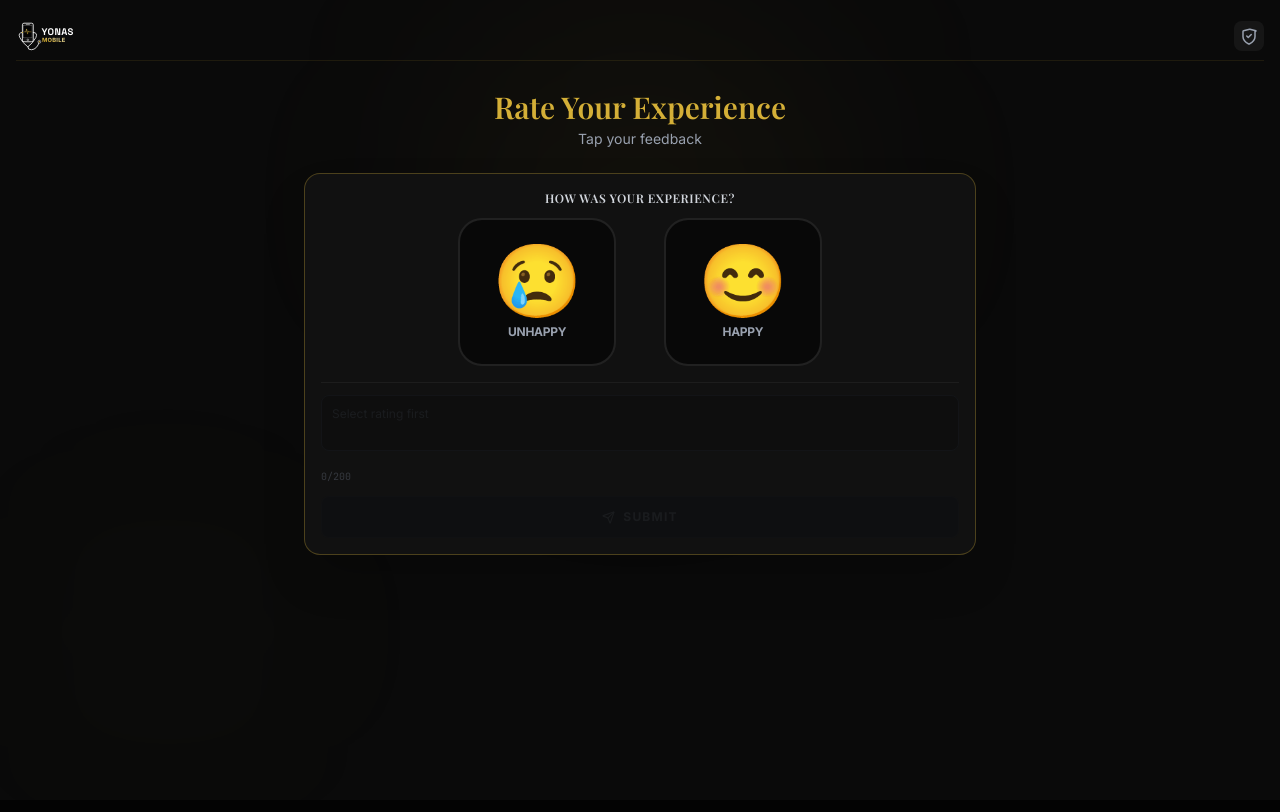
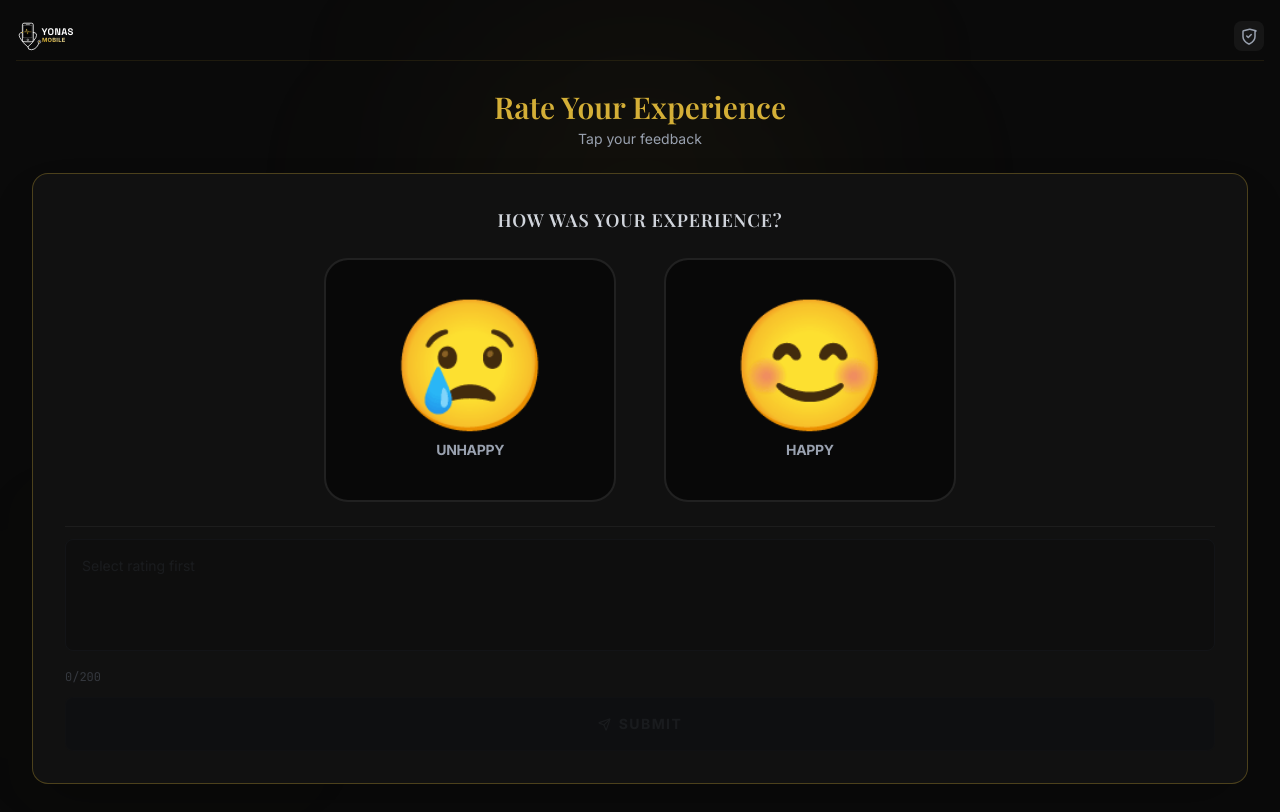
Before and after one commit to smstechnologieset/YonasCustomerFeedback, a React (Vite) app: page / in a window 1280 px wide. Built offline with nearby package versions, Linux system fonts and the light colour scheme; a web font is replaced by a local one.

Commit message:
new screen size

```diff
--- a/src/components/RatingScreen.tsx
+++ b/src/components/RatingScreen.tsx
@@ -84,17 +84,17 @@ export default function RatingScreen({ onSubmit, isSubmitting, onOpenAdmin }: Ra
         <form onSubmit={handleSubmit} className="w-full flex flex-col items-center px-4" id="rating-form">
           {/* ERROR STATUS */}
           {errorMessage && (
-            <div className="text-red-400 font-medium text-xs text-center mb-3 bg-red-950/20 border border-red-500/20 py-2 px-3 rounded-lg w-full max-w-2xl">
+            <div className="text-red-400 font-medium text-xs text-center mb-3 bg-red-950/20 border border-red-500/20 py-2 px-3 rounded-lg w-full max-w-7xl">
               {errorMessage}
             </div>
           )}
 
-          {/* UNIFIED FEEDBACK CARD - COMPACT FOR TABLET */}
-          <div className="w-full max-w-2xl bg-[#111] border border-[#D4AF37]/30 rounded-2xl p-4 shadow-2xl">
+          {/* UNIFIED FEEDBACK CARD - LANDSCAPE TABLET OPTIMIZED */}
+          <div className="w-full max-w-7xl bg-[#111] border border-[#D4AF37]/30 rounded-2xl p-8 shadow-2xl">
 
             {/* EMOJI SELECT CONTAINER */}
-            <div className="mb-4">
-              <h3 className="text-xs uppercase tracking-wider text-gray-300 font-serif mb-3 text-center">
+            <div className="mb-6">
+              <h3 className="text-lg uppercase tracking-wider text-gray-300 font-serif mb-6 text-center">
                 How was your experience?
               </h3>
               <div className="w-full flex flex-row justify-center gap-12" id="emoji-row">
@@ -110,7 +110,7 @@ export default function RatingScreen({ onSubmit, isSubmitting, onOpenAdmin }: Ra
                         boxShadow: `0 0 30px ${opt.color}99, inset 0 0 20px ${opt.color}40`,
                         transform: "scale(1.1)"
                       } : {}}
-                      className={`relative flex flex-col items-center justify-center py-6 px-8 rounded-3xl border-2 transition-all duration-200 cursor-pointer ${
+                      className={`relative flex flex-col items-center justify-center py-10 px-16 rounded-3xl border-2 transition-all duration-200 cursor-pointer ${
                         isSelected
                           ? "bg-black"
                           : "bg-black/50 border-white/10"
@@ -118,10 +118,10 @@ export default function RatingScreen({ onSubmit, isSubmitting, onOpenAdmin }: Ra
                       id={`emoji-btn-${opt.rating}`}
                     >
                       {/* Large emoji */}
-                      <span className="text-7xl mb-2 block">
+                      <span className="text-9xl mb-3 block">
                         {opt.emoji}
                       </span>
-                      <span className={`text-xs uppercase tracking-tight font-bold ${
+                      <span className={`text-sm uppercase tracking-tight font-bold ${
                         isSelected ? "font-bold" : "text-gray-400"
                       }`}
                       style={isSelected ? { color: opt.color } : {}}>
@@ -143,11 +143,11 @@ export default function RatingScreen({ onSubmit, isSubmitting, onOpenAdmin }: Ra
                 disabled={selectedRating === null}
                 onChange={(e) => setWrittenFeedback(e.target.value)}
                 placeholder={selectedRating ? "Add comments... (Optional)" : "Select rating first"}
-                className="w-full bg-black border border-gray-800 rounded-lg p-2.5 text-xs focus:border-[#D4AF37] outline-none h-14 placeholder-gray-600 font-sans text-white focus:ring-1 focus:ring-[#D4AF37]/20 transition-all resize-none disabled:opacity-40 mb-3"
+                className="w-full bg-black border border-gray-800 rounded-lg p-4 text-sm focus:border-[#D4AF37] outline-none h-28 placeholder-gray-600 font-sans text-white focus:ring-1 focus:ring-[#D4AF37]/20 transition-all resize-none disabled:opacity-40 mb-3"
                 maxLength={200}
               />
 
-              <div className="flex justify-between items-center mb-3 text-[10px] text-gray-500">
+              <div className="flex justify-between items-center mb-3 text-xs text-gray-500">
                 <span className="font-mono">{writtenFeedback.length}/200</span>
               </div>
 
@@ -155,7 +155,7 @@ export default function RatingScreen({ onSubmit, isSubmitting, onOpenAdmin }: Ra
               <button
                 type="submit"
                 disabled={selectedRating === null || isSubmitting}
-                className={`w-full py-3 px-4 rounded-lg font-sans font-bold uppercase tracking-widest text-xs flex items-center justify-center gap-2 transition-all duration-300 cursor-pointer ${
+                className={`w-full py-4 px-8 rounded-lg font-sans font-bold uppercase tracking-widest text-sm flex items-center justify-center gap-2 transition-all duration-300 cursor-pointer ${
                   selectedRating !== null && !isSubmitting
                     ? "bg-[#D4AF37] text-black hover:bg-[#C5A028] shadow-[0_0_25px_rgba(212,175,55,0.4)]"
                     : "bg-gray-950 text-gray-600 border border-white/5 opacity-40 cursor-not-allowed"
```
